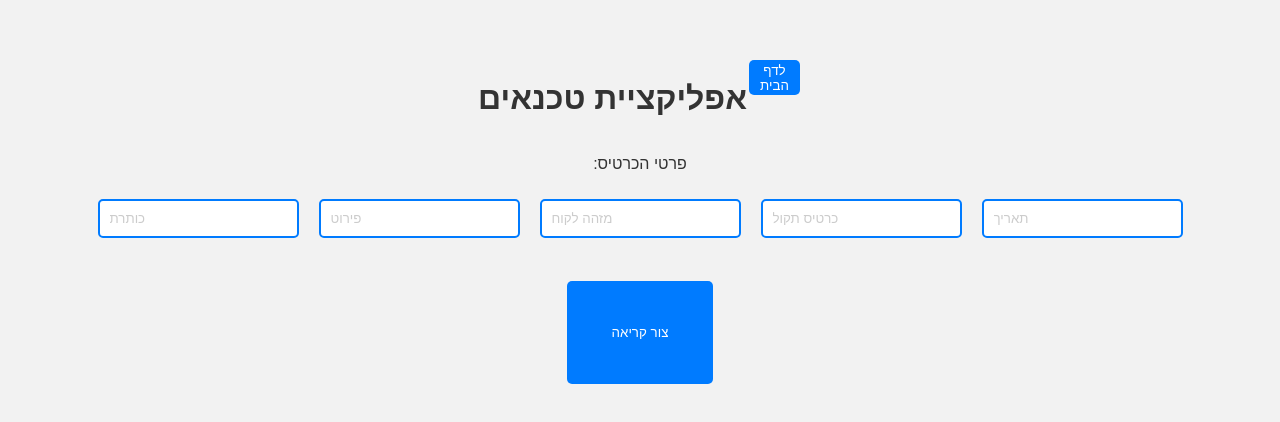
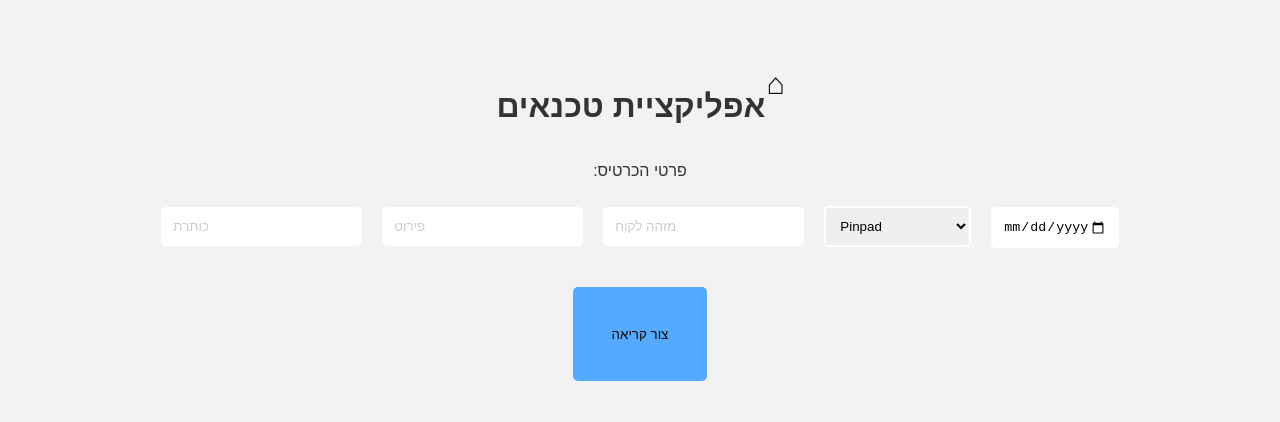
Before and after one commit to drorhod1/PositTask, a React (Vite) app: page /ticketCreate in a window 1280 px wide. Shown: the part 162-584 px from the top of the page. Built offline with nearby package versions, Linux system fonts and the light colour scheme.

Commit message:
UIandUX fixes

```diff
--- a/src/App.css
+++ b/src/App.css
@@ -21,14 +21,14 @@ a {
 .header-container {
   display: flex;
   flex-direction: row;
-  text-align: center;
+  /* text-align: center; */
   justify-content: center;
 }
 .tikets-div {
   border: 2px solid #007bff28;
   border-radius: 8px;
-  padding: 20px;
-  margin: 5px;
+  padding: 50px;
+  margin: 25px;
   box-shadow: 0px 0px 10px rgba(0, 123, 255, 0.1);
 }
 button,
@@ -39,17 +39,28 @@ select {
   margin: 3%;
 }
 button {
-  background-color: #007bff;
-  color: #fff;
+  background-color: #55aaff;
+  color: #080808;
 }
 
 button:hover {
   background-color: #0056b3;
 }
+.header-home-btn {
+  background-color: #ffffff00;
+  font-size: 30px;
+  color: #131313;
+  border: #007bff;
+}
+.header-home-btn:hover {
+  background-color: #ffffff00;
+}
+
 .scrollable-div {
   overflow: auto;
   max-height: 600px;
-  max-width: 500px;
+  max-width: 800px;
+  width: 100%;
   padding: 10px;
   margin: 10px;
 }
@@ -66,16 +77,31 @@ button:hover {
 .form-paragraph {
   text-align: center;
 }
+.done-form {
+  display: none;
+}
 
 .input-field {
   margin: 10px;
   padding: 10px;
-  border: 2px solid #007bff;
+  border: 2px solid #ffffff;
   border-radius: 5px;
+  transition: border-color 0.5s ease;
 }
 
 .input-field:focus {
   outline: none;
+}
+.error {
+  color: rgb(185, 1, 1);
+  transition: border-color 0.5s ease;
+}
+.input-error {
+  transition: border-color 0.5s ease;
+  border: 2px solid #fa7272;
+  margin: 10px;
+  padding: 10px;
+  border-radius: 5px;
 }
 p {
   text-align: center;
--- a/src/components/CreateTicket.component.tsx
+++ b/src/components/CreateTicket.component.tsx
@@ -3,31 +3,68 @@ import { useTicketsStore } from "@/store/ticket.store";
 import { ChangeEvent, useState } from "react";
 
 export default function CreateTicketForm() {
-  const { createTicket } = useTicketsStore();
+  const { createTicket, resetCreated, ticketCreateError, created } =
+    useTicketsStore();
   const [formState, setFormState] = useState({
     description: "",
     title: "",
     customer_id: "",
-    hardware_type: "",
+    hardware_type: "pinpad",
     date: "",
   });
-  const onHandleChange = (ev: ChangeEvent<HTMLInputElement>) => {
-    const name = ev.target.name;
-    const value = ev.target.value;
-    setFormState((prev) => {
-      return { ...prev, [name]: value };
+
+  const [errors, setErrors] = useState({
+    description: false,
+    title: false,
+    customer_id: false,
+    hardware_type: false,
+    date: false,
+  });
+
+  const validateField = (fieldName: keyof typeof formState) => {
+    const fieldValue = formState[fieldName].trim();
+    const isValid = fieldValue !== "";
+    setErrors((prevErrors) => ({ ...prevErrors, [fieldName]: !isValid }));
+    return isValid;
+  };
+
+  const validateAllFields = () => {
+    let isValid = true;
+    Object.keys(formState).forEach((fieldName) => {
+      if (!validateField(fieldName as keyof typeof formState)) {
+        isValid = false;
+      }
     });
+    return isValid;
   };
+
+  const onHandleChange = (
+    ev: ChangeEvent<HTMLInputElement | HTMLSelectElement>
+  ) => {
+    const { name, value } = ev.target;
+    setFormState((prev) => ({ ...prev, [name]: value }));
+  };
+
   const sendCreate = () => {
-    createTicket(formState);
+    if (validateAllFields()) {
+      createTicket(formState);
+    }
   };
+
   return (
     <div>
-      <p className="form-paragraph">{uiText.TicketInfo}</p>
-      <form className="form-container">
+      {ticketCreateError ? (
+        <p className="error">{uiText.createTicketError}</p>
+      ) : null}
+      {created ? <p className="done">{uiText.doneBtn}</p> : null}
+      <p className={`form-paragraph ${created && "done-form"}`}>
+        {uiText.TicketInfo}
+      </p>
+      <form className={`form-container ${created && "done-form"}`}>
         <input
           onChange={onHandleChange}
-          className="input-field"
+          onBlur={() => validateField("title")}
+          className={`input-field ${errors.title && "input-error"}`}
           type="text"
           value={formState.title}
           name="title"
@@ -36,7 +73,8 @@ export default function CreateTicketForm() {
         <input
           name="description"
           onChange={onHandleChange}
-          className="input-field"
+          onBlur={() => validateField("description")}
+          className={`input-field ${errors.description && "input-error"}`}
           type="text"
           value={formState.description}
           placeholder={uiText.desc}
@@ -44,30 +82,43 @@ export default function CreateTicketForm() {
         <input
           name="customer_id"
           onChange={onHandleChange}
-          className="input-field"
+          onBlur={() => validateField("customer_id")}
+          className={`input-field ${errors.customer_id && "input-error"}`}
           type="text"
           value={formState.customer_id}
           placeholder={uiText.customerId}
         />
+        <select
+          defaultValue={"pinpad"}
+          onChange={(ev: ChangeEvent<HTMLSelectElement>) => onHandleChange(ev)}
+          onBlur={() => validateField("hardware_type")}
+          name="hardware_type"
+          className={`input-field ${errors.hardware_type && "input-error"}`}
+          value={formState.hardware_type}
+        >
+          <option value="pinpad">Pinpad</option>
+          <option value="scanner">Scanner</option>
+          <option value="wieght">Wieght</option>
+          <option value="biometric_reader">Biometric Reader</option>
+        </select>
         <input
           onChange={onHandleChange}
-          className="input-field"
-          name="hardware_type"
-          type="text"
-          value={formState.hardware_type}
-          placeholder={uiText.hardwareType}
-        />
-        <input
-          onChange={onHandleChange}
-          className="input-field"
-          type="text"
+          onBlur={() => validateField("date")}
+          className={`input-field ${errors.date && "input-error"}`}
+          type="date"
           value={formState.date}
           name="date"
           placeholder={uiText.date}
+          min="2024-01-01"
+          max="2025-12-31"
         />
       </form>
       <div className="button-div">
-        <button onClick={sendCreate}>{uiText.createTicket}</button>
+        {created ? (
+          <button onClick={resetCreated}>{uiText.createAnother}</button>
+        ) : (
+          <button onClick={sendCreate}>{uiText.createTicket}</button>
+        )}
       </div>
     </div>
   );
--- a/src/components/Ticket.component.tsx
+++ b/src/components/Ticket.component.tsx
@@ -11,7 +11,6 @@ export default function Ticket(props: Props) {
   const { selectedTech } = useTechnicianStore();
   return (
     <div className="tikets-div">
-      <li>
       <div>
         <p>Date: {props.ticket.date}</p>
         <p>Title: {props.ticket.title}</p>
@@ -21,7 +20,7 @@ export default function Ticket(props: Props) {
         <p>Warehouse: {props.ticket.warehouse}</p>
         <p>Warehouse Id: {props.ticket.warehouse_id}</p>
       </div>
-      </li>
+
       <DoneButton taskId={props.ticket.id} />
       {selectedTech && selectedTech < 0 && (
         <DeleteButton taskId={props.ticket.id} />
--- a/src/constants/stringRes.ts
+++ b/src/constants/stringRes.ts
@@ -23,9 +23,13 @@ export const screens = {
 
 export const uiText = {
   startButton: "התחל",
+  couldNotLoadTech: "לא ניתן היה לטעון את רשימת הטכנאים",
   admin: "מנהל",
+  createTicketError: "מצטערים הייתה בעיה ביצירת הכרטיס",
+  adminTicketError:
+    "מצטערים הייתה בעיה בטעינת הכרטיסים אנא בדוק מול צוות התמיכה",
   doneBtn: "בוצע",
-  homeBtn: "לדף הבית",
+  homeBtn: "\u2302",
   TechnicianApplication: "אפליקציית טכנאים",
   createTicket: "צור קריאה",
   deleteTicket: "מחק קריאה",
@@ -37,4 +41,5 @@ export const uiText = {
   customerId: "מזהה לקוח",
   hardwareType: "כרטיס תקול",
   date: "תאריך",
+  createAnother: "צור כרטיס נוסף",
 };
--- a/src/screens/Admin.page.tsx
+++ b/src/screens/Admin.page.tsx
@@ -17,7 +17,11 @@ export default function Admin() {
           <button>{uiText.createTicket}</button>
         </div>
       </Link>
-      {tickets && <Tasks tickets={tickets} />}
+      {tickets ? (
+        <Tasks tickets={tickets} />
+      ) : (
+        <p className="error">{uiText.adminTicketError}</p>
+      )}
     </div>
   );
 }
--- a/src/screens/Home.page.tsx
+++ b/src/screens/Home.page.tsx
@@ -20,7 +20,11 @@ const Home = () => {
           {employeeOfTheMonth.name} {uiText.BeingEmpOfMonth}
         </h4>
       )}
-      {technicians && <Dropdown technicians={technicians} />}
+      {technicians ? (
+        <Dropdown technicians={technicians} />
+      ) : (
+        <p className="error">{uiText.couldNotLoadTech}</p>
+      )}
     </div>
   );
 };
--- a/src/store/ticket.store.ts
+++ b/src/store/ticket.store.ts
@@ -7,9 +7,12 @@ type TStore = {
   tickets?: ITicket[];
   currentTechnicianTickets?: ITicket[];
   employeeOfTheMonth?: ITechnician;
+  ticketCreateError: boolean;
+  created?: boolean;
   setTickets: (tickets: ITicket[]) => void;
   getEmployeeOfTheMonth: () => Promise<void>;
   getTickets: () => Promise<void>;
+  resetCreated: () => Promise<void>;
   getTicketByTechnicianId: (technicianId: number) => Promise<void>;
   resolveTicket: (id: number, technicianId?: number) => Promise<void>;
   deleteTicket: (id: number) => Promise<void>;
@@ -20,6 +23,8 @@ export const useTicketsStore = create<TStore>((set, get) => ({
   tickets: undefined,
   currentTechnicianTickets: undefined,
   employeeOfTheMonth: undefined,
+  ticketCreateError: false,
+  created: false,
   setTickets: (tickets: ITicket[]) => {
     set((state) => {
       return {
@@ -85,12 +90,45 @@ export const useTicketsStore = create<TStore>((set, get) => ({
       console.log(error);
     }
   },
-  createTicket: async (ticketInfo: ITicketCreate) => {
+  resetCreated: async () => {
     try {
-      await ticketsApi.createTicket(ticketInfo);
-      await get().getTickets();
+      set((state) => {
+        return {
+          ...state,
+          created: false,
+        };
+      });
     } catch (error) {
       console.log(error);
     }
   },
+  createTicket: async (ticketInfo: ITicketCreate) => {
+    try {
+      const res = await ticketsApi.createTicket(ticketInfo);
+      if (res.status != 200) {
+        set((state) => {
+          return {
+            ...state,
+            ticketCreateError: true,
+          };
+        });
+      } else {
+        set((state) => {
+          return {
+            ...state,
+            created: true,
+          };
+        });
+        await get().getTickets();
+      }
+    } catch (error) {
+      console.log(error);
+      set((state) => {
+        return {
+          ...state,
+          ticketCreateError: true,
+        };
+      });
+    }
+  },
 }));
```
Lines whose indentation alone changed are shown as unchanged.
